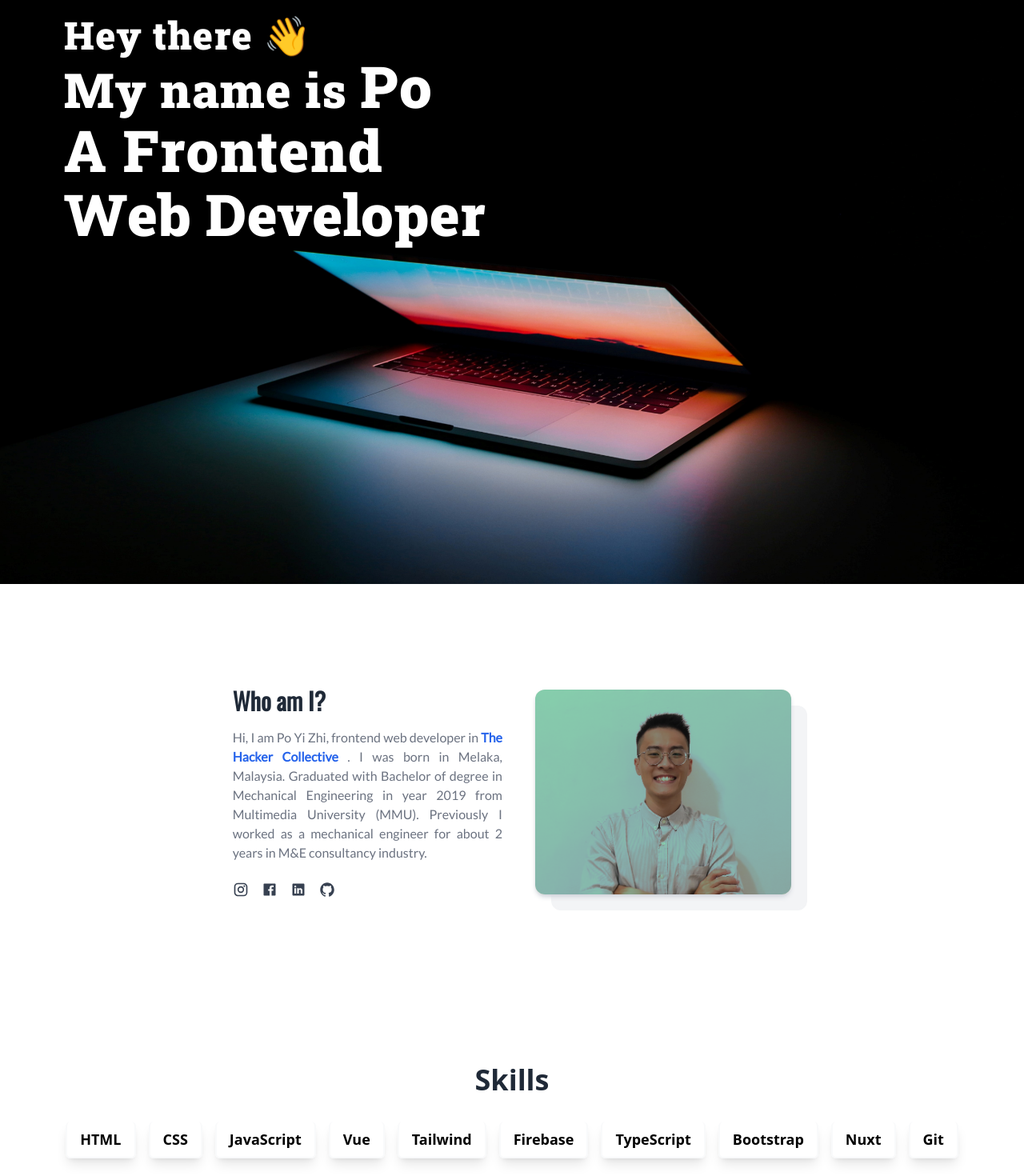
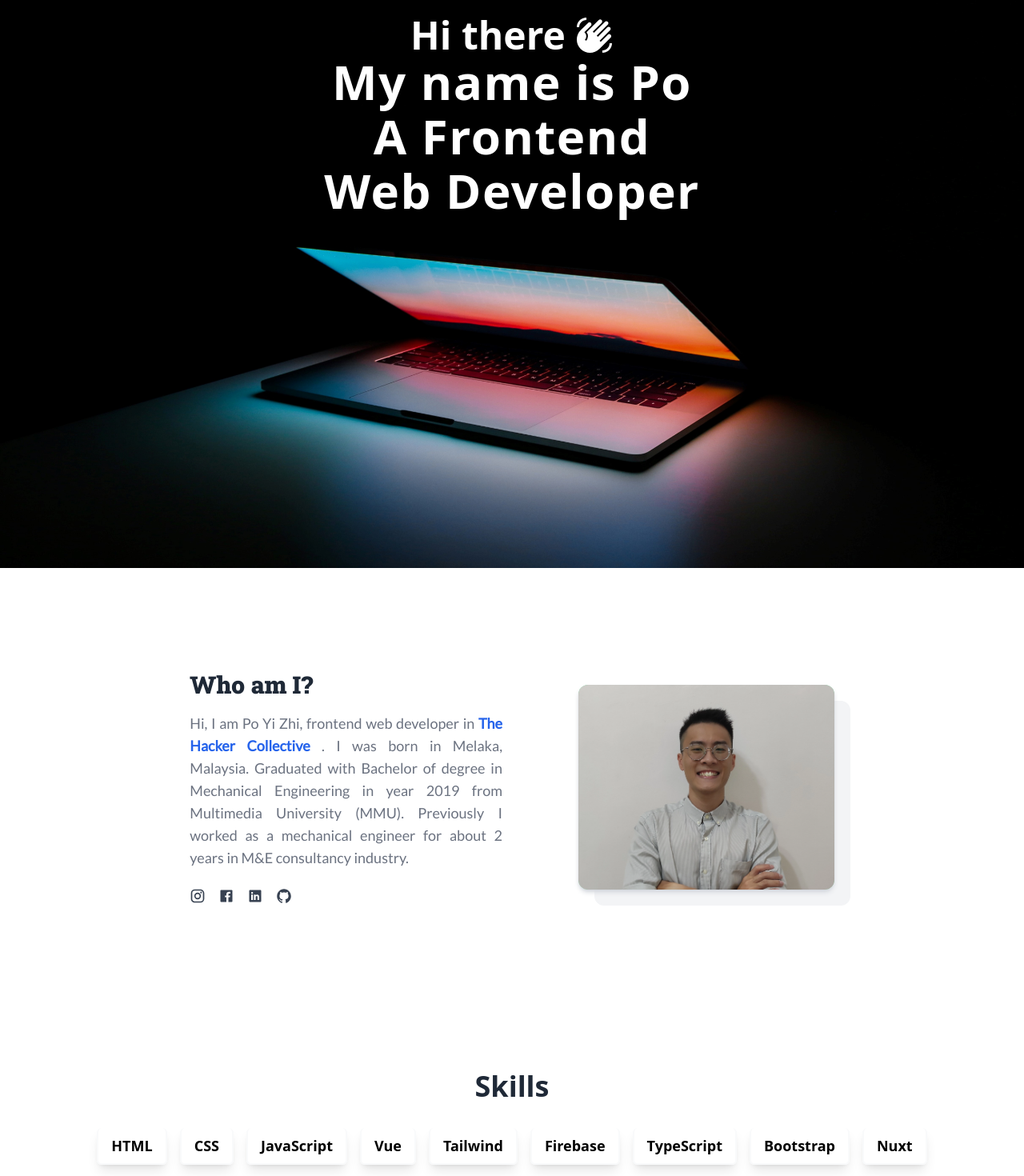
Before and after one commit to eazypau/portfolio-nuxt3, a Nuxt app: page / in a window 1280 px wide. Shown: the top 1470 px of the page at 80% size. Built offline with nearby package versions, Linux system fonts and the light colour scheme.

Commit message:
:iphone: adjustment for mobile responsiveness

```diff
--- a/assets/css/utilities.scss
+++ b/assets/css/utilities.scss
@@ -6,6 +6,7 @@
 @import url("https://fonts.googleapis.com/css2?family=Oswald&display=swap");
 @import url("https://fonts.googleapis.com/css2?family=Lato&display=swap");
 @import url("https://fonts.googleapis.com/css2?family=Roboto+Slab:wght@900&display=swap");
+@import url("https://fonts.googleapis.com/css2?family=Carter+One&display=swap");
 
 // https://99designs.com/blog/tips/font-pairings/
 //* current pairing: Vidaloka + Roboto
@@ -24,13 +25,31 @@
 .headerFont {
   font-family: 'Roboto Slab', serif;
 }
+.logoFont {
+  font-family: 'Carter One', cursive;
+}
 
 .navPadding {
-  padding: 12px 30px;
+  padding: 20px 30px;
 }
 @media (min-width: 768px) {
   .navPadding {
-    padding: 15px 50px;
+    padding: 20px 50px;
+  }
+}
+@media (min-width: 1024px) {
+  .navPadding {
+    padding: 25px 108px;
+  }
+}
+@media (min-width: 1440px) {
+  .navPadding {
+    padding: 25px 160px;
+  }
+}
+@media (min-width: 1536px) {
+  .navPadding {
+    padding: 25px 325px;
   }
 }
 
--- a/components/Header.vue
+++ b/components/Header.vue
@@ -16,7 +16,7 @@
         my name is <span class="text-6xl">Po</span>
       </p>
       <p
-        class="hugeHeading text-6xl 2xl:text-7xl font-extrabold text-center py-2 bg-clip-text text-transparent bg-gradient-to-t from-gray-400 via-white to-gray-400"
+        class="hugeHeading text-6xl  font-extrabold text-center py-2 bg-clip-text text-transparent bg-gradient-to-t from-gray-400 via-white to-gray-400"
       >
         Mechanical Engineer
       </p>
@@ -26,7 +26,7 @@
         turned into
       </p>
       <p
-        class="hugeHeading text-6xl xl:text-7xl font-extrabold text-center py-2 bg-clip-text text-transparent bg-gradient-to-t from-gray-400 via-white to-gray-400"
+        class="hugeHeading text-6xl font-extrabold text-center py-2 bg-clip-text text-transparent bg-gradient-to-t from-gray-400 via-white to-gray-400"
       >
         Web Developer
       </p>
@@ -36,7 +36,7 @@
         Previouly worked as
       </p>
       <p
-        class="hugeHeading text-6xl xl:text-7xl font-extrabold text-center py-2 bg-clip-text text-transparent bg-gradient-to-t from-gray-400 via-white to-gray-400"
+        class="hugeHeading text-6xl font-extrabold text-center py-2 bg-clip-text text-transparent bg-gradient-to-t from-gray-400 via-white to-gray-400"
       >
         Mechanical Engineer
       </p>
@@ -46,30 +46,30 @@
 		<div class="absolute w-full h-full">
 			<img src="/wide-laptop-gradient-bg.jpg" alt="bg" class="w-full h-full object-cover object-top" />
 		</div>
-    <div class="relative headerFont w-full px-5 md:px-16 xl:px-20 pt-5">
+		<div class="relative w-full text-center px-7 md:px-16 lg:px-28 xl:px-40 pt-5">
 			<!-- previous bg colors: bg-gradient-to-b from-primary-dark via-secondary-dark to-transparent -->
 			<!-- next version: bg-clip-text text-transparent bg-gradient-to-b from-gray-300 via-white to-gray-400 -->
 			<div>
-        <p class="text-3xl md:text-5xl font-bold tracking-wide">
-          <span class="text-white">Hey there</span> 👋
+				<p class="text-4xl md:text-5xl font-extrabold text-white flex justify-center">
+					Hi there
+					<span>
+					  <svg width="1em" height="1em" viewBox="0 0 24 24" class="ml-3">
+  						<path
+  							d="M23 17c0 3.31-2.69 6-6 6v-1.5c2.48 0 4.5-2.02 4.5-4.5H23zM1 7c0-3.31 2.69-6 6-6v1.5C4.52 2.5 2.5 4.52 2.5 7H1zm7.01-2.68l-4.6 4.6c-3.22 3.22-3.22 8.45 0 11.67s8.45 3.22 11.67 0l7.07-7.07c.49-.49.49-1.28 0-1.77a1.25 1.25 0 0 0-1.77 0l-4.42 4.42l-.71-.71l6.54-6.54c.49-.49.49-1.28 0-1.77s-1.28-.49-1.77 0l-5.83 5.83l-.71-.71l6.89-6.89c.49-.49.49-1.28 0-1.77s-1.28-.49-1.77 0l-6.89 6.89l-.69-.7l5.48-5.48c.49-.49.49-1.28 0-1.77s-1.28-.49-1.77 0l-7.62 7.62a4.003 4.003 0 0 1-.33 5.28l-.71-.71a3 3 0 0 0 0-4.24l-.35-.35l4.07-4.07c.49-.49.49-1.28 0-1.77a1.27 1.27 0 0 0-1.78.01z"
+  							fill="currentColor"
+  						></path>
+  					</svg>
+					</span>
 				</p>
-        <p
-          class="mt-1 text-4xl md:text-6xl xl:text-6xl font-bold tracking-wide text-white"
-        >
-          My name is <span class="text-4xl md:text-6xl xl:text-7xl font-extrabold">Po</span>
+				<p class="mt-1 text-4xl md:text-6xl font-extrabold tracking-wide text-white">
+					My name is Po
 				</p>
 			</div>
 			<div class="mt-2">
-        <p
-          class="text-4xl md:text-6xl xl:text-7xl font-bold tracking-wide text-white"
-        >
-          A <span class="text-4xl md:text-6xl xl:text-7xl font-extrabold">Frontend</span>
+				<p class="text-4xl md:text-6xl font-extrabold tracking-wide text-white">
+					A Frontend
 				</p>
-        <p
-          class="text-4xl md:text-6xl xl:text-7xl font-black py-2 text-white"
-        >
-          Web Developer
-        </p>
+				<p class="py-2 text-4xl md:text-6xl font-extrabold tracking-wide text-white">Web Developer</p>
 			</div>
 		</div>
 	</header>
@@ -81,7 +81,7 @@
 </script>
 <style lang="scss" scoped>
 	.headerHeight {
-    height: calc(100vh - 64px);
+		height: calc(100vh - 80px);
 	}
 	.firstLineHeight {
 		min-height: 35px;
@@ -91,11 +91,16 @@
 		min-height: 78px;
 	}
 	@media (min-width: 768px) {
-    .headerHeight {
-      height: calc(100vh - 70px);
-    }
+		// .headerHeight {
+		//   height: calc(100vh - 20px);
+		// }
 		.firstLineHeight {
 			min-height: 43px;
+		}
+	}
+	@media (min-width: 1024px) {
+		.headerHeight {
+			height: calc(100vh - 90px);
 		}
 	}
 	@media (min-width: 1280px) {
@@ -106,4 +111,9 @@
 			min-height: 93px;
 		}
 	}
+	@media (min-width: 1440px) {
+		.headerHeight {
+			height: calc(100vh - 90px);
+		}
+	}
 </style>
--- a/components/NavBar.vue
+++ b/components/NavBar.vue
@@ -6,18 +6,19 @@
     id="navBar"
   >
     <div>
-      <a href="/#navBar" class="flex text-2xl font-bold cursor-pointer">
+      <a href="/#navBar" class="flex items-center text-2xl font-bold cursor-pointer">
         <img src="/favicon.png" alt="favicon" class="w-10 h-10" loading="lazy" />
+        <p class="hidden lg:block text-3xl font-bold ml-2 logoFont tracking-widest">YZ.</p>
       </a>
     </div>
-    <div v-if="!loading" class="hidden md:flex font-medium">
-      <transition-group tag="span" appear @before-enter="before" @enter="entering" class="space-x-5 lg:space-x-8">
-        <a v-for="item in navigation" :key="item.id" :href="item.href" class="text-lg underAnimation">{{ item.name }}</a>
+    <div v-if="!loading" class="hidden lg:flex font-medium">
+      <transition-group tag="span" appear @before-enter="before" @enter="entering" class="space-x-5 lg:space-x-8 xl:space-x-10">
+        <a v-for="item in navigation" :key="item.id" :href="item.href" class="text-lg lg:text-xl underAnimation">{{ item.name }}</a>
       </transition-group>
 
       <!-- <NuxtLink to="/blog" @click="scrollTop" class="text-lg px-4 hover:opacity-60 hover:underline">Blog</NuxtLink> -->
     </div>
-    <Menu as="div" class="md:hidden">
+    <Menu as="div" class="lg:hidden">
       <div class="flex items-center">
         <MenuButton>
           <MenuIcon class="w-8 h-8" />
@@ -32,7 +33,7 @@
         leave-to-class="transform scale-95 opacity-0"
       >
         <MenuItems
-          class="absolute right-0 w-64 mt-2 mr-8 origin-top-right bg-white divide-y divide-gray-100 rounded-md shadow-lg ring-1 ring-black ring-opacity-5 focus:outline-none"
+          class="absolute right-0 w-64 mt-5 mr-8 md:mr-10 origin-top-right bg-white divide-y divide-gray-100 rounded-md shadow-lg ring-1 ring-black ring-opacity-5 focus:outline-none"
         >
           <div class="px-1 py-1">
             <MenuItem v-slot="{ active }" v-for="item in navigation" :key="item">
@@ -46,40 +47,7 @@
                 {{ item.name }}
               </a>
             </MenuItem>
-            <!-- <MenuItem v-slot="{ active }">
-              <a
-                href="/blog"
-                :class="[
-                  active ? 'bg-gray-500 text-white' : 'text-gray-900',
-                  'group flex rounded-md items-center w-full px-4 py-3 font-medium text-lg',
-                ]"
-              >
-                Blog
-              </a>
-            </MenuItem> -->
           </div>
-          <!-- <div class="px-1 py-1">
-            <MenuItem v-slot="{ active }">
-              <button
-                :class="[
-                  active ? 'bg-violet-500 text-white' : 'text-gray-900',
-                  'group flex rounded-md items-center w-full px-2 py-2 text-sm',
-                ]"
-              >
-                Archive
-              </button>
-            </MenuItem>
-            <MenuItem v-slot="{ active }">
-              <button
-                :class="[
-                  active ? 'bg-violet-500 text-white' : 'text-gray-900',
-                  'group flex rounded-md items-center w-full px-2 py-2 text-sm',
-                ]"
-              >
-                Move
-              </button>
-            </MenuItem>
-          </div> -->
         </MenuItems>
       </transition>
     </Menu>
--- a/components/Skills.vue
+++ b/components/Skills.vue
@@ -3,8 +3,8 @@
     <div class="mb-4 lg:mb-8">
       <h3 class="text-3xl lg:text-4xl font-bold text-gray-800">Skills</h3>
     </div>
-    <div class="flex flex-wrap justify-center">
-      <p class="skillStyle" v-for="skill in skillSet" :key="skill">{{ skill }}</p>
+    <div class="flex flex-wrap justify-center lg:px-20">
+      <p class="skillStyle lg:mb-4" v-for="skill in skillSet" :key="skill">{{ skill }}</p>
     </div>
   </section>
 </template>
--- a/components/TextLeftImgRight.vue
+++ b/components/TextLeftImgRight.vue
@@ -2,10 +2,10 @@
   <section>
     <div class="container px-6 py-8 mx-auto">
       <div class="items-center lg:flex lg:space-x-6">
-        <div class="lg:w-1/2">
-          <h2 class="text-3xl font-bold text-gray-800 mainFontFamily">Who am I?</h2>
+        <div class="lg:w-1/2 2xl:w-8/12">
+          <h2 class="text-3xl 2xl:text-4xl font-bold text-gray-800 headerFont">Who am I?</h2>
 
-          <p class="mt-4 text-gray-500 lg:max-w-md text-justify subFontFamily">
+          <p class="mt-4 text-gray-500 lg:max-w-md 2xl:max-w-lg text-justify xl:text-lg 2xl:text-xl subFontFamily">
             Hi, I am Po Yi Zhi, frontend web developer in
             <a class="font-bold text-blue-600" href="https://hackercollective.co/teams">The Hacker Collective</a> . I was born in Melaka, Malaysia. Graduated with
             Bachelor of degree in Mechanical Engineering in year 2019 from Multimedia University (MMU). Previously I worked as a mechanical
@@ -48,11 +48,11 @@
           </div>
         </div>
 
-        <div class="mt-8 lg:mt-0 lg:w-1/2">
+        <div class="mt-8 lg:mt-0 lg:w-1/2 2xl:w-4/12">
           <div class="flex items-center justify-center lg:justify-end">
             <div class="relative sm:min-w-sm lg:min-w-min lg:max-w-lg xl:min-w-sm bg-green-300 rounded-xl">
               <img
-                class="object-cover object-top w-full h-64 rounded-xl shadow-md hover:shadow-lg hover:shadow-gray-400 mix-blend-darken hover:mix-blend-normal shadow-gray-300 transition ease-linear duration-300"
+                class="object-cover object-top w-full h-64 rounded-xl shadow-md hover:shadow-lg hover:shadow-gray-300 hover:mix-blend-darken mix-blend-normal shadow-gray-300 transition ease-linear duration-300"
                 src="/profile-pics/profile.webp"
                 alt="profile image"
                 loading="lazy"
--- a/pages/index.vue
+++ b/pages/index.vue
@@ -2,7 +2,7 @@
   <div>
     <Header />
     <div>
-      <div class="md:w-8/12 lg:w-10/12 xl:w-7/12 2xl:w-6/12 pt-14 md:py-20 lg:pt-24 mx-auto" id="about">
+      <div class="md:w-8/12 lg:w-10/12 xl:w-8/12 2xl:w-7/12 pt-6 md:py-20 lg:pt-24 mx-auto" id="about">
         <TextLeftImgRight />
         <!-- <TextRightImgLeft /> -->
       </div>
@@ -44,9 +44,9 @@
       </div>
     </div> -->
     <Skills id="skills" />
-    <div class="py-20 lg:pt-28" id="projects">
+    <div class="py-20 lg:pt-28 px-4" id="projects">
       <h2 class="text-3xl lg:text-4xl text-center font-bold text-gray-800 mb-10">Projects That I Have Worked On</h2>
-      <div class="px-5 lg:w-10/12 xl:w-9/12 2xl:w-8/12 space-y-7 md:space-y-10 lg:space-y-14 2xl:space-y-20 mx-auto">
+      <div class="lg:w-10/12 xl:w-9/12 2xl:w-8/12 space-y-7 md:space-y-10 lg:space-y-14 2xl:space-y-20 mx-auto">
         <CardsProject v-for="project in projects" :key="project" :project-details="project" :is-reverse="project.isReverse" />
       </div>
     </div>
```
Also changed, not shown: components/cards/Project.vue (+7 -13 lines). Lines whose indentation alone changed are shown as unchanged.
